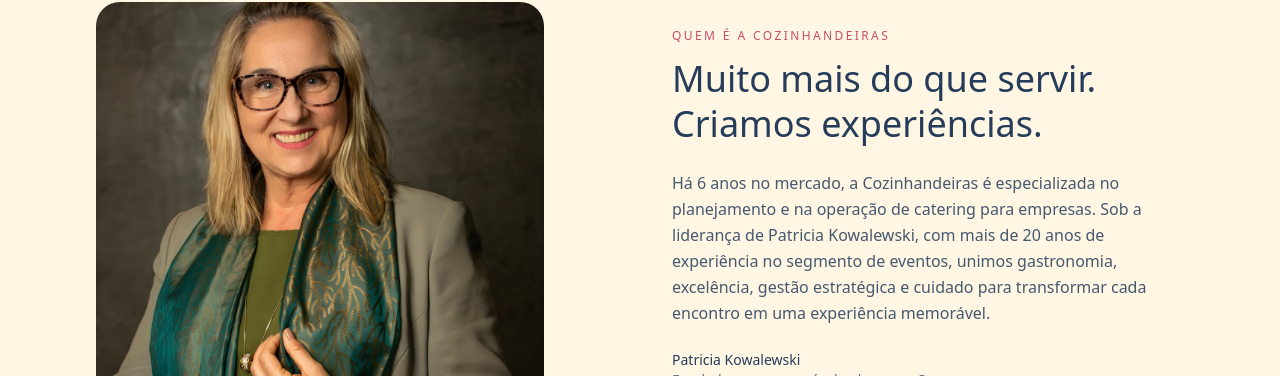
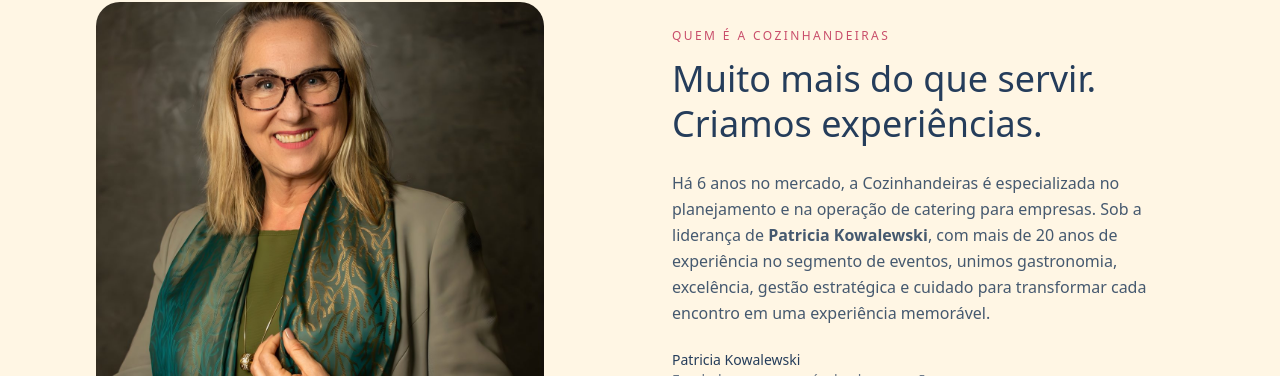
Before and after one commit to nandakardoso/cozinhandeiras, a Next.js app: page / in a window 1280 px wide. Shown: the part 1077-1453 px from the top of the page. Built offline with nearby package versions, Linux system fonts and the light colour scheme; no server answers; a web font is replaced by a local one.

Commit message:
Destaca nome da Patricia Kowalewski em negrito na seção Sobre
Co-Authored-By: Claude Sonnet 5 <noreply@anthropic.com>
Claude-Session: https://claude.ai/code/session_01U6zd76iiykUyQHZprcwZUD

```diff
--- a/src/components/sections/About.tsx
+++ b/src/components/sections/About.tsx
@@ -24,7 +24,14 @@ export function About() {
             {about.title}
           </h2>
           <p className="mt-6 text-base leading-relaxed text-[color:var(--color-graphite)]/85">
-            {about.body}
+            {about.body.split(about.leaderName).map((part, i, arr) => (
+              <span key={i}>
+                {part}
+                {i < arr.length - 1 && (
+                  <strong className="font-semibold">{about.leaderName}</strong>
+                )}
+              </span>
+            ))}
           </p>
 
           <p className="mt-6 text-sm font-medium text-[color:var(--color-chocolate)]">
```
